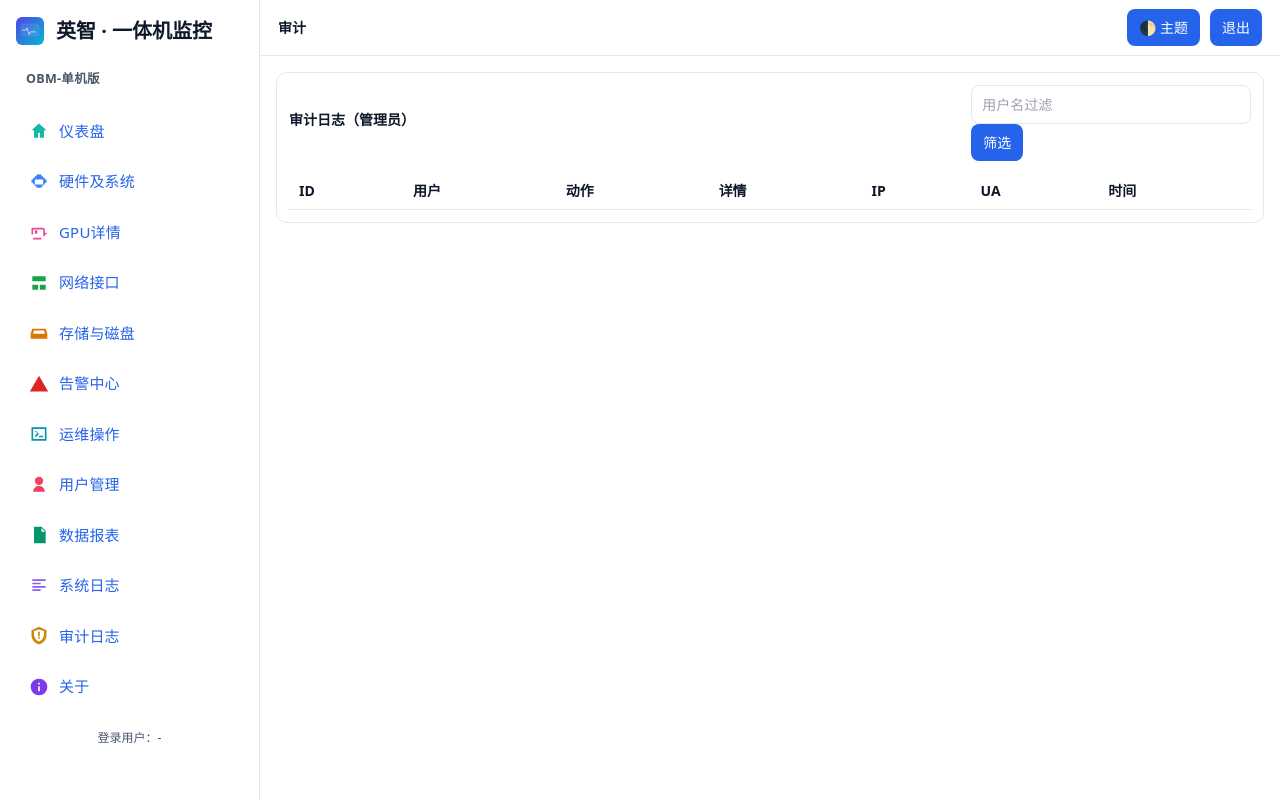
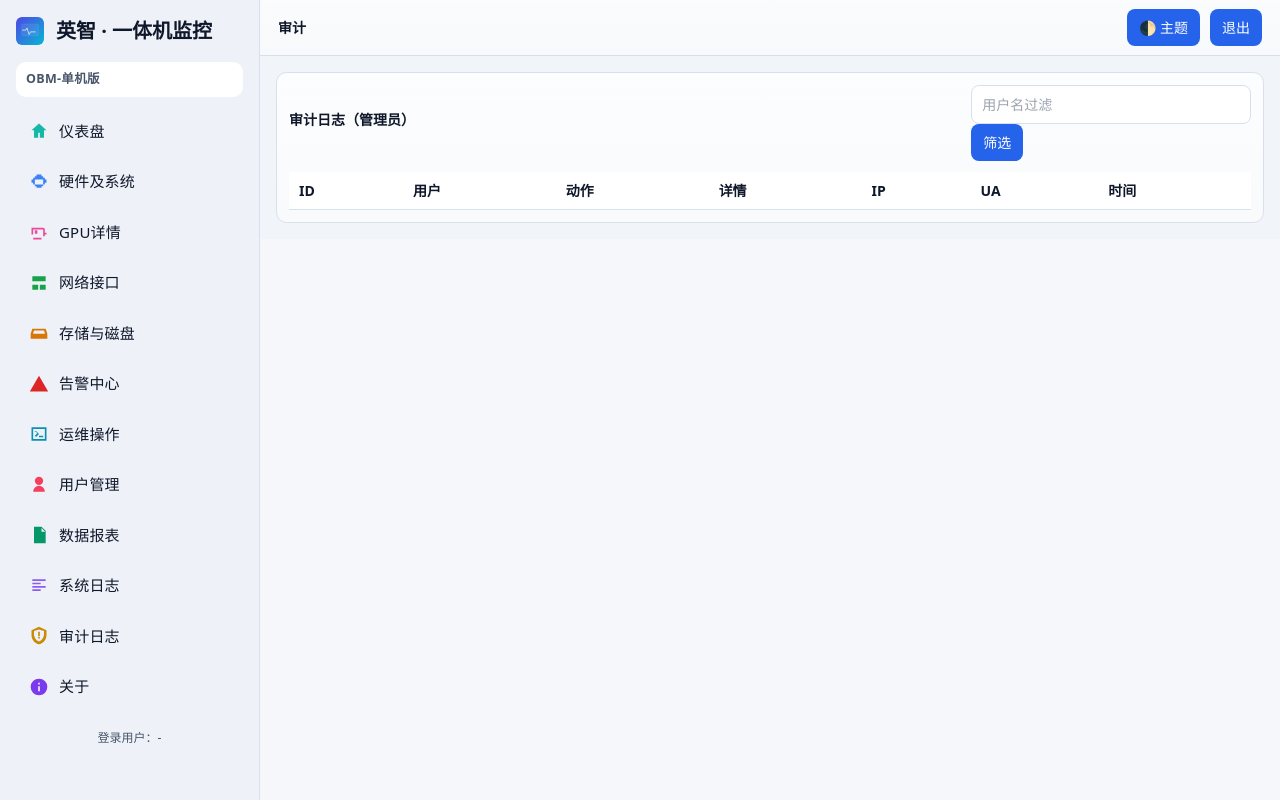
Before and after one commit to zhangrubing/one-box, a Python web app: template templates/audit.html in a window 1280 px wide. Run offline with Jinja, Linux system fonts and the light colour scheme; the template is opened without the code that fills it, so the values that code supplies are empty; some libraries are stand-ins or nearby versions.

Commit message:
ui 调整

```diff
--- a/static/assets/overrides.css
+++ b/static/assets/overrides.css
@@ -34,3 +34,56 @@
 html[data-theme="light"] a { color: var(--brand) !important; }
 
 .sidebar .brand img { height:28px; width:28px; border-radius:6px; }
+
+/* Light mode subtle surfaces */
+html[data-theme="light"] {
+  --surface-0: #f5f7fb; /* page base */
+  --surface-1: #f1f4f9; /* content area */
+  --surface-2: #eef2f8; /* sidebar/header/card */
+  --surface-border: #d8e0ee; /* slightly stronger border */
+}
+
+/* Page base: right-side root background */
+html[data-theme="light"] main { background: var(--surface-0) !important; }
+
+/* Left sidebar: soft background + clearer border */
+html[data-theme="light"] .sidebar {
+  background: var(--surface-2) !important;
+  border-right: 1px solid var(--surface-border) !important;
+}
+
+/* Header: very light gradient and subtle border */
+html[data-theme="light"] .header {
+  background: linear-gradient(180deg, rgba(255,255,255,.75), rgba(255,255,255,.55)), var(--surface-2) !important;
+  backdrop-filter: saturate(1.1);
+  border-bottom: 1px solid var(--surface-border) !important;
+}
+
+/* Content region: slightly stronger than page base */
+html[data-theme="light"] .content { background: var(--surface-1) !important; }
+
+/* Cards: maintain light polish with defined border */
+html[data-theme="light"] .card {
+  background: linear-gradient(180deg, rgba(255,255,255,.85), rgba(255,255,255,.62)), var(--surface-2) !important;
+  border: 1px solid var(--surface-border) !important;
+}
+
+/* Tables/inputs: reinforce borders slightly */
+html[data-theme="light"] .table th,
+html[data-theme="light"] .table td,
+html[data-theme="light"] .input { border-color: var(--surface-border) !important; }
+
+/* Nav hover: soft brand-tinted hover to avoid glare */
+html[data-theme="light"] .nav a:hover {
+  background: rgba(37,99,235,.06) !important;
+  border-color: var(--surface-border) !important;
+}
+
+/* Light mode: sidebar nav text color as neutral, not blue */
+html[data-theme="light"] .nav a { color: var(--text) !important; }
+html[data-theme="light"] .nav a:hover { color: var(--text) !important; }
+html[data-theme="light"] .nav a.active { color: var(--text) !important; }
+
+/* Light mode: sidebar nav text color only; keep icon colors unchanged */
+html[data-theme="light"] .nav a { color: var(--text) !important; }
+html[data-theme="light"] .nav a span { color: unset !important; }
--- a/templates/base.html
+++ b/templates/base.html
@@ -6,8 +6,8 @@
   <script>!function(){try{var t=localStorage.getItem("theme");if(!t){t=window.matchMedia&&window.matchMedia("(prefers-color-scheme: light)").matches?"light":"dark"}document.documentElement.setAttribute("data-theme",t)}catch(e){}}();</script>
   <script src="https://cdn.tailwindcss.com"></script>
   <script>tailwind.config={darkMode:["class","[data-theme='dark']"]}</script>
-  <link rel="stylesheet" href="{{ url_for('static', path='assets/style.css?v=1') }}">
-  <link rel="stylesheet" href="{{ url_for('static', path='assets/overrides.css') }}">
+  <link rel="stylesheet" href="{{ url_for('static', path='assets/style.css?v=21') }}">
+  <link rel="stylesheet" href="{{ url_for('static', path='assets/overrides.css?v=21') }}">
   <title>一体机监控 - {{ page_title or '' }}</title>
 </head>
 <body>
```
Also changed, not shown: static/assets/style.css (line endings or trailing spaces).
